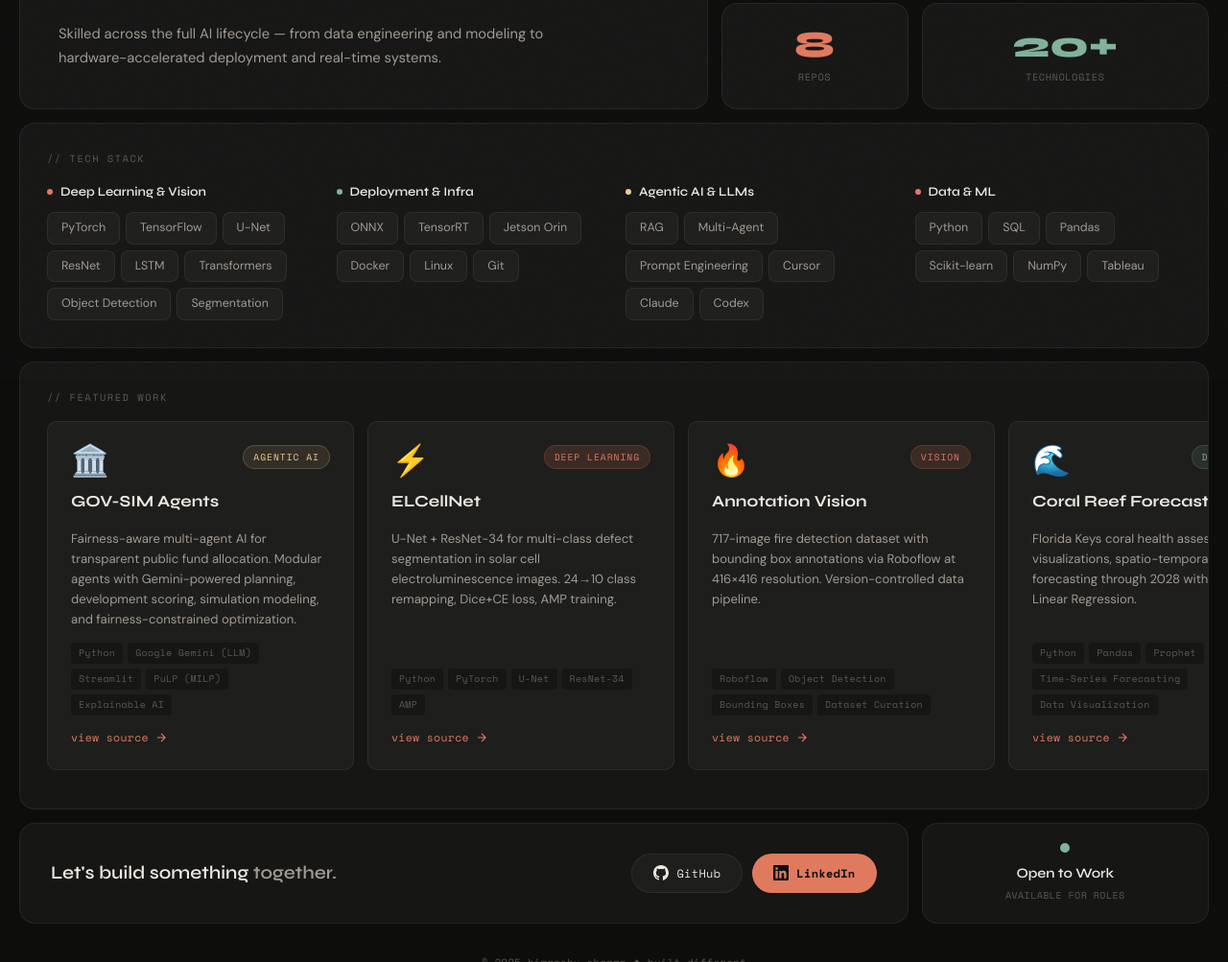
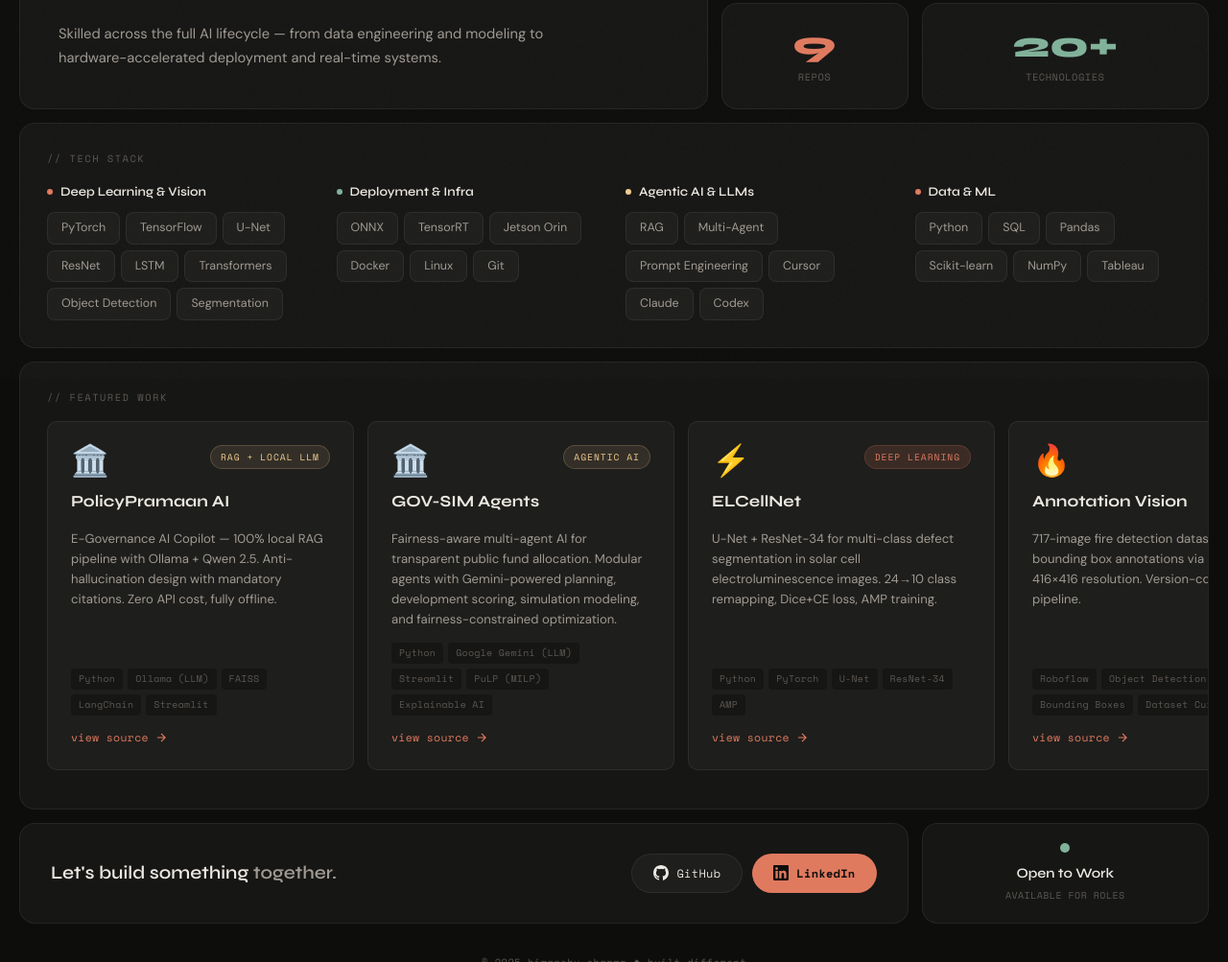
Before and after one commit to HimanshuDataWizard/portfolio, a plain HTML site: page index.html in a window 1280 px wide. Shown: the part 405-1408 px from the top of the page at 96% size. Drawn offline with nearby package versions, Linux system fonts and the light colour scheme.

Commit message:
feat: add PolicyPramaan AI (RAG + Local LLM) to portfolio

```diff
--- a/index.html
+++ b/index.html
@@ -79,7 +79,7 @@
 
       <!-- STATS -->
       <div class="card card-stat">
-        <div class="stat-number c1" data-count="8">0</div>
+        <div class="stat-number c1" data-count="9">0</div>
         <div class="stat-desc">Repos</div>
       </div>
       <div class="card card-stat">
@@ -145,6 +145,28 @@
       <div class="card card-projects">
         <div class="card-label">// featured work</div>
         <div class="projects-scroll">
+
+          <!-- PolicyPramaan AI -->
+          <a class="project-tile" href="https://github.com/HimanshuDataWizard/PolicyPramaanAI" target="_blank" rel="noopener">
+            <div class="project-tile-top">
+              <span class="project-emoji">🏛️</span>
+              <span class="project-type ptype-ai">RAG + Local LLM</span>
+            </div>
+            <div class="project-name">PolicyPramaan AI</div>
+            <div class="project-desc">
+              E-Governance AI Copilot — 100% local RAG pipeline with Ollama + Qwen 2.5.
+              Anti-hallucination design with mandatory citations. Zero API cost, fully offline.
+            </div>
+            <div class="project-tech">
+              <span>Python</span><span>Ollama (LLM)</span><span>FAISS</span><span>LangChain</span><span>Streamlit</span>
+            </div>
+            <div class="project-link">
+              view source
+              <svg viewBox="0 0 24 24" fill="none" stroke="currentColor" stroke-width="2">
+                <path d="M5 12h14M12 5l7 7-7 7" />
+              </svg>
+            </div>
+          </a>
 
           <!-- GOV-SIM -->
           <a class="project-tile" href="https://github.com/HimanshuDataWizard/GOV-SIM" target="_blank" rel="noopener">
```
